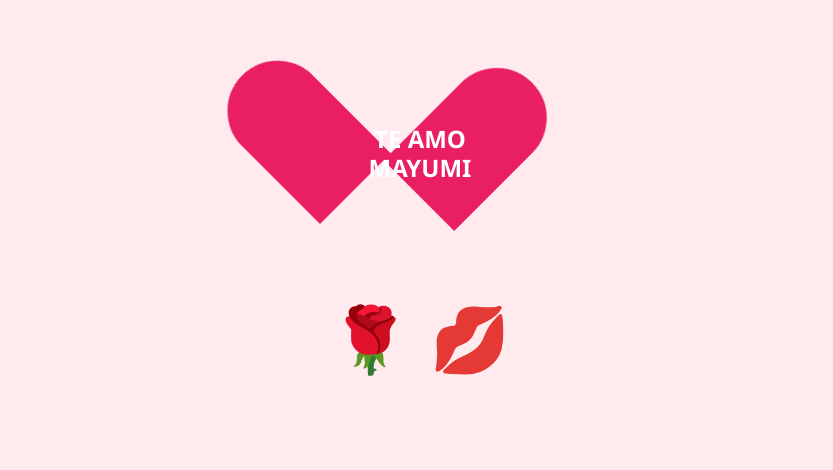
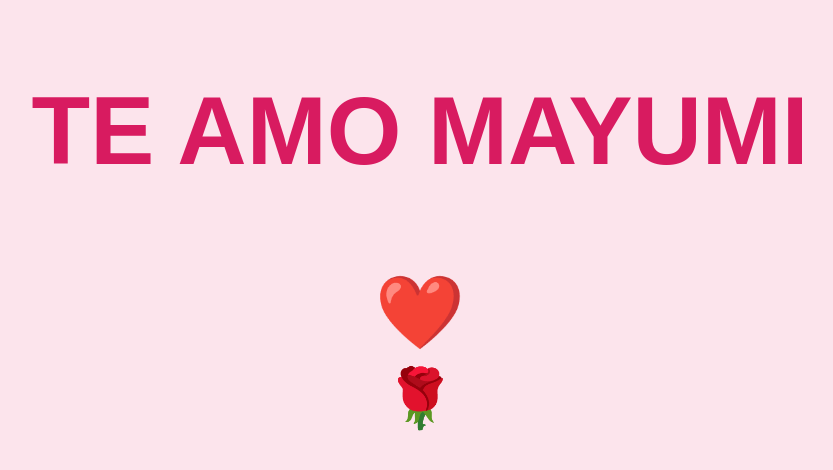
Before and after one commit to kenyoludwing-sketch/DARUMA-TIAN-, a plain HTML site: page index.html in a window 1280 px wide. Shown: the part 178-648 px from the top of the page, without its empty margins (220-1053 px from the left). Drawn offline with Linux system fonts and the light colour scheme.

Commit message:
Update index.html

```diff
--- a/index.html
+++ b/index.html
@@ -5,123 +5,33 @@
 <style>
   body {
     display: flex;
-    flex-direction: column; /* Para apilar elementos verticalmente */
+    flex-direction: column; /* Para que los elementos se apilen verticalmente */
     justify-content: center;
     align-items: center;
     height: 100vh;
-    background-color: #ffebee; /* Rosa muy claro, casi blanco */
-    font-family: 'Segoe UI', Tahoma, Geneva, Verdana, sans-serif;
-    color: #d81b60; /* Rojo oscuro para el texto */
+    background-color: #fce4ec; /* Color rosa claro */
+    font-family: sans-serif;
+    color: #d81b60; /* Color rojo oscuro */
+    font-size: 3em;
+    text-align: center;
     margin: 0;
-    overflow: hidden; /* Para evitar barras de desplazamiento */
   }
-
-  .heart-container {
-    position: relative;
-    width: 200px;
-    height: 180px;
-    margin-bottom: 30px; /* Espacio entre el corazón y el beso */
-    transform: scale(0); /* Inicia invisible */
-    animation: popIn 1s forwards; /* Animación para que aparezca */
-    animation-delay: 0.5s; /* Pequeño retraso */
+  .heart {
+    color: red; /* Color del corazón */
+    font-size: 1.5em; /* Tamaño del corazón, un poco más grande que el texto */
+    margin-top: 20px; /* Espacio entre el texto y el corazón */
   }
-
-  .heart {
-    position: absolute;
-    width: 100px;
-    height: 160px;
-    background-color: #e91e63; /* Rojo corazón */
-    border-radius: 50px 50px 0 0;
-    transform: rotate(-45deg);
-    transform-origin: 0 100%;
-  }
-
-  .heart::before,
-  .heart::after {
-    content: '';
-    position: absolute;
-    width: 100px;
-    height: 160px;
-    background-color: #e91e63; /* Rojo corazón */
-    border-radius: 50px 50px 0 0;
-  }
-
-  .heart::before {
-    left: 90px;
-    transform: rotate(90deg);
-    transform-origin: 0 100%;
-  }
-
-  .heart-text {
-    position: absolute;
-    top: 50%;
-    left: 50%;
-    transform: translate(-50%, -50%);
-    color: white; /* Color del texto dentro del corazón */
-    font-size: 1.5em;
-    font-weight: bold;
-    text-align: center;
-    width: 80%; /* Para que quepa bien el texto */
-    line-height: 1.2;
-    opacity: 0; /* Inicia invisible */
-    animation: fadeInText 1.5s forwards;
-    animation-delay: 2s; /* Aparece después del corazón */
-  }
-
-  .rose-and-kiss {
-    display: flex;
-    align-items: center;
-    font-size: 4em; /* Tamaño grande para la rosa y el beso */
-    margin-top: 20px; /* Espacio entre el corazón y la rosa */
-    opacity: 0; /* Inicia invisible */
-    animation: fadeInText 1.5s forwards;
-    animation-delay: 3.5s; /* Aparece después del texto del corazón */
-  }
-
-  @keyframes popIn {
-    0% { transform: scale(0); opacity: 0; }
-    80% { transform: scale(1.1); opacity: 1; }
-    100% { transform: scale(1); opacity: 1; }
-  }
-
-  @keyframes fadeInText {
-    from { opacity: 0; }
-    to { opacity: 1; }
-  }
-
-  /* Animación de dibujo del corazón (simulada con opacidad y escala) */
-  @keyframes drawHeart {
-    0% {
-      transform: rotate(-45deg) scale(0);
-      opacity: 0;
-    }
-    50% {
-      transform: rotate(-45deg) scale(1);
-      opacity: 1;
-    }
-    100% {
-      transform: rotate(-45deg) scale(1);
-      opacity: 1;
-    }
-  }
-
-  .heart {
-    animation: drawHeart 1s ease-out forwards;
-    animation-delay: 0.5s;
+  .rose {
+    margin-top: 10px; /* Espacio entre el corazón y la rosa */
+    font-size: 1.2em; /* Tamaño de la rosa */
   }
 </style>
 </head>
 <body>
 
-  <div class="heart-container">
-    <div class="heart"></div>
-    <div class="heart-text">TE AMO MAYUMI</div>
-  </div>
-
-  <div class="rose-and-kiss">
-    <span>🌹</span>
-    <span style="margin-left: 20px;">💋</span>
-  </div>
+<h1>TE AMO MAYUMI</h1>
+<div class="heart">❤️</div>
+<div class="rose">🌹</div>
 
 </body>
 </html>
```
